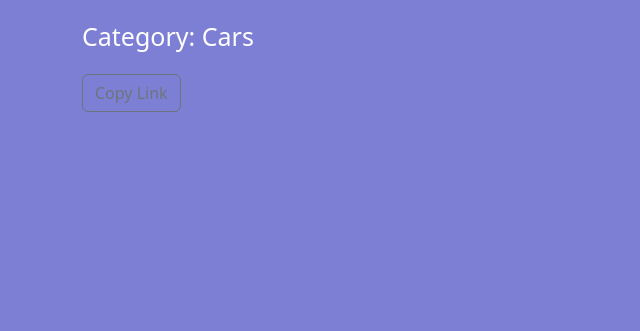
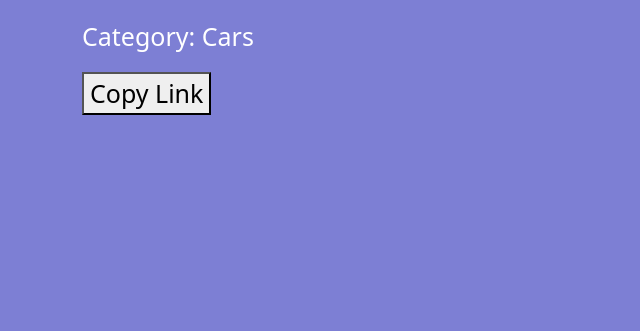
Before and after one commit to Cencious/The-Gallery, a Django app: page /photo/1/ in a window 1280 px wide. Shown: the part 1209-1540 px from the top of the page, without its empty margins (0-640 px from the left). Run offline with Django 4.2, Linux system fonts and the light colour scheme; data comes from the database, SQL or seed files in the repository; some libraries are stand-ins or nearby versions.

Commit message:
all changes

```diff
--- a/photos/templates/photos/photo.html
+++ b/photos/templates/photos/photo.html
@@ -37,7 +37,7 @@
                         <p >Description: {{photo.description}} </p>
                         <p>Location: {{photo.location}}</p>
                         <p>Category: {{photo.category.name}}</p>
-                        <button class="btn btn-outline-secondary copy-btn">Copy Link</button>
+                        <button id="copy-link-btn">Copy Link</button>
                         </div>
                     </div>
                 </div>
@@ -46,6 +46,7 @@
         </div>
 
     </div>
+    <script src="photo.js"></script>
 {%endblock%}
 </body>
 </html>
--- a/photos/tests.py
+++ b/photos/tests.py
@@ -1,5 +1,5 @@
 from django.test import TestCase
-from .models import Location,Category,Location, Photo
+from .models import Location,Category,Photo
 import datetime as dt
 
 # Create your tests here.
```
Also changed, not shown: static/images/dog1_rnXsyXU.jpg (added), static/images/merc.jpeg (added).
